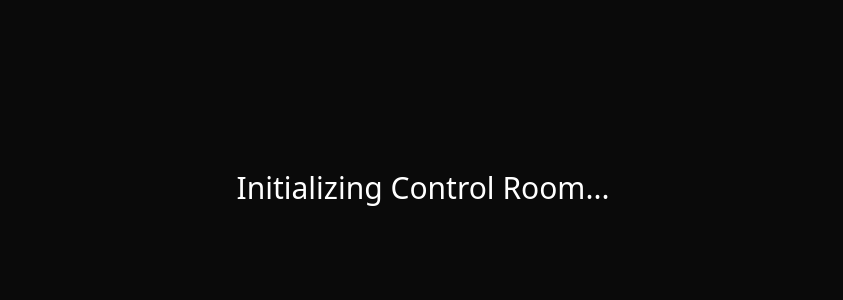
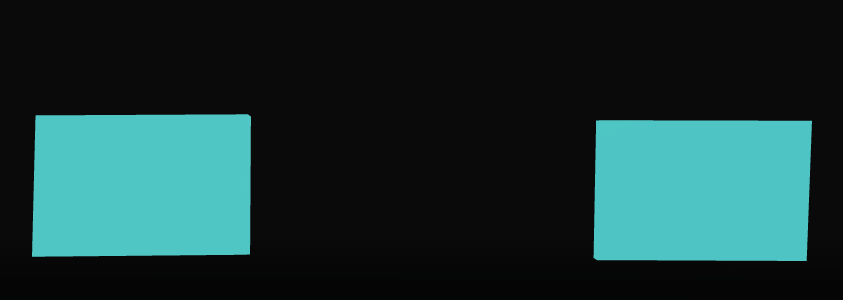
Before and after one commit to SiddhuPudi/Portfolio, a React (Vite) app: page / in a window 1280 px wide. Shown: the part 212-512 px from the top of the page, without its empty margins (217-1060 px from the left). Built offline with nearby package versions, Linux system fonts and the light colour scheme.

Commit message:
feat: Initialized 3D scene environment with CanvasLayout and floating mesh elements

```diff
--- a/src/App.jsx
+++ b/src/App.jsx
@@ -1,11 +1,7 @@
+import CanvasLayout from "./three/CanvasLayout";
+
 function App() {
-  return (
-    <div className="h-screen flex items-center justify-center">
-      <h1 className="text-3xl text-white">
-        Initializing Control Room...
-      </h1>
-    </div>
-  );
+  return <CanvasLayout />;
 }
 
 export default App;
--- /dev/null
+++ b/src/three/CanvasLayout.jsx
@@ -0,0 +1,15 @@
+import { Canvas } from "@react-three/fiber";
+import Scene from "./Scene";
+
+const CanvasLayout = () => {
+    return (
+        <div className = "w-full h-screen">
+            <Canvas camera = {{ position: [0, 0, 5], fov: 60 }}>
+                <fog attach="fog" args={["#0a0a0a", 5, 15]} />
+                <Scene />
+            </Canvas>
+        </div>
+    );
+};
+
+export default CanvasLayout;
--- /dev/null
+++ b/src/three/Scene.jsx
@@ -0,0 +1,40 @@
+import { Float } from "@react-three/drei";
+
+const Scene = () => {
+    return(
+        <>
+            {/* 🌑 Ambient Light (soft global light) */}
+            <ambientLight intensity={0.3} />
+
+            {/* 🔦 Key Light */}
+            <directionalLight position={[2, 4, 2]} intensity={1} />
+
+            {/* 💡 Neon Accent Light */}
+            <pointLight position={[0, 2, 2]} intensity={2} color="#00ffff" />
+
+            {/* 🧱 Floor */}
+            <mesh rotation={[-Math.PI/2, 0, 0]} position={[0, -1, 0]}>
+                <planeGeometry args={[20, 20]} />
+                <meshStandardMaterial color="#0a0a0a" />
+            </mesh>
+
+            {/* 🧊 Floating Panel 1 */}
+            <Float speed = {2} rotationIntensity={0.5} floatIntensity={1}>
+                <mesh position={[-2, 0, 0]}>
+                    <boxGeometry args={[1.5, 1, 0.1]} />
+                    <meshStandardMaterial color="#111111" emissive="#00ffff" emissiveIntensity={0.5} />
+                </mesh>
+            </Float>
+
+            {/* Floating Panel 2 */}
+            <Float speed={2} rotationIntensity={0.5} floatIntensity={1}>
+                <mesh position={[2, 0, 0]}>
+                    <boxGeometry args={[1.5, 1, 0.1]} />
+                    <meshStandardMaterial color="#111111" emissive="#00ffff" emissiveIntensity={0.5} />
+                </mesh>
+            </Float>
+        </>
+    );
+};
+
+export default Scene;
```
